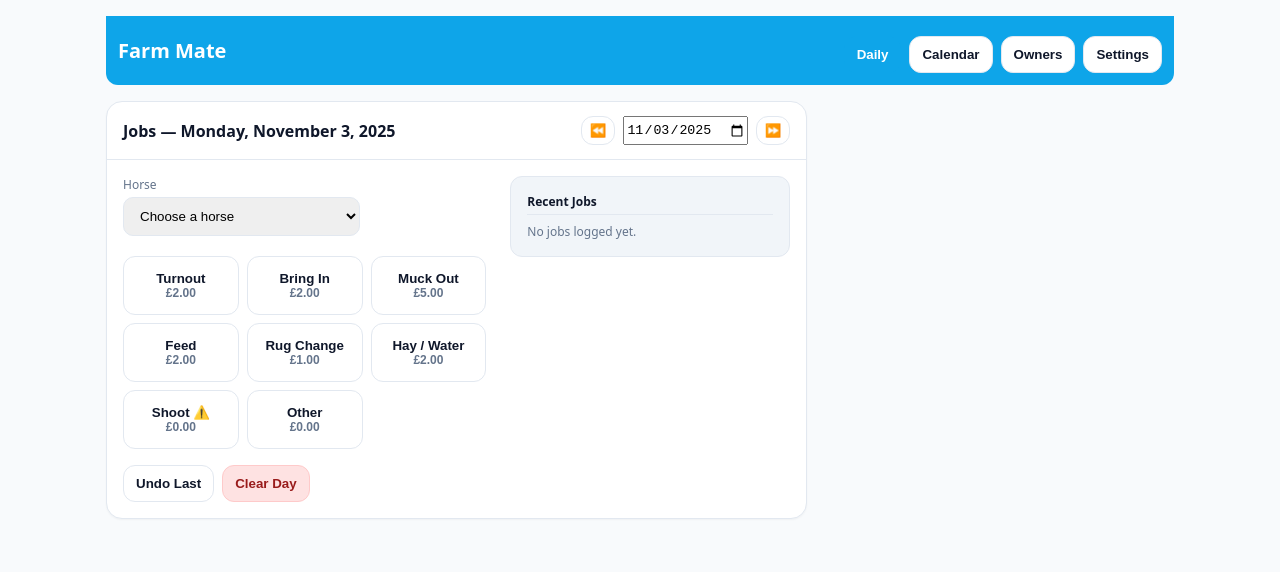
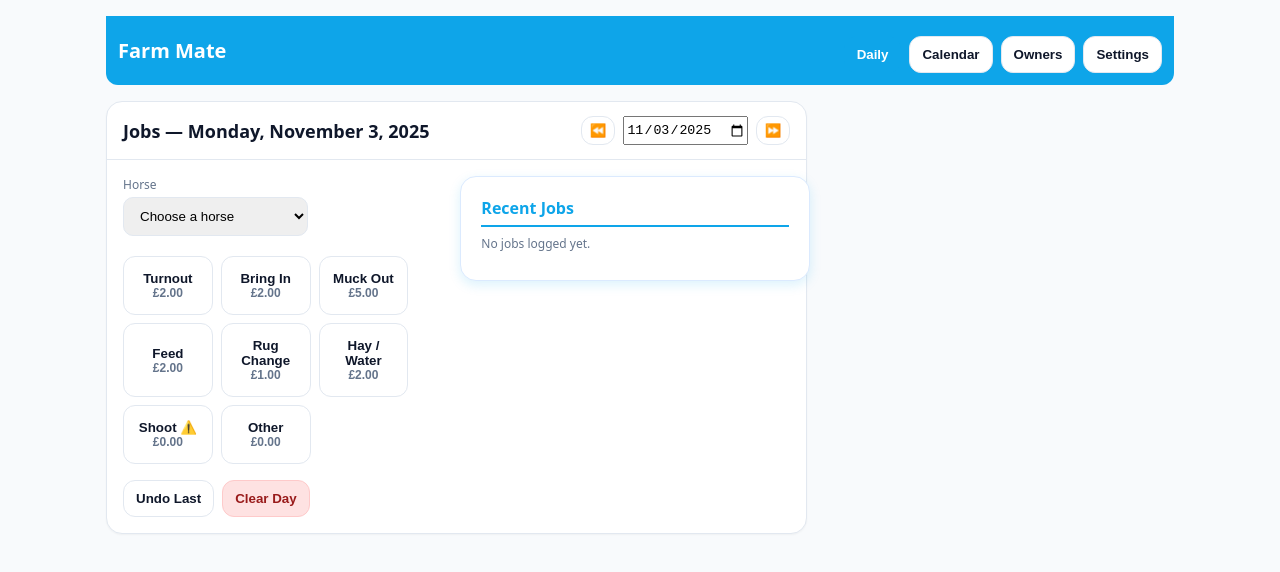
Before and after one commit to RapiDic3/farm-mate, a React (Vite) app: page / in a window 1280 px wide. Shown: the top 572 px of the page. Built offline with nearby package versions, Linux system fonts and the light colour scheme; the HTML template or start-up script is replaced by a standard one.

Commit message:
Update App.jsx

```diff
--- a/src/App.jsx
+++ b/src/App.jsx
@@ -463,7 +463,9 @@ const DailyView = () => {
           className="header hstack"
           style={{ justifyContent: "space-between", alignItems: "center" }}
         >
-          <div style={{ fontWeight: 700 }}>Jobs — {longDate(selectedDate)}</div>
+          <div style={{ fontWeight: 700, fontSize: "18px" }}>
+            Jobs — {longDate(selectedDate)}
+          </div>
           <div className="hstack">
             <button
               className="btn sm"
@@ -490,12 +492,12 @@ const DailyView = () => {
           className="content"
           style={{
             display: "grid",
-            gridTemplateColumns: "2fr 1fr",
-            gap: "24px",
+            gridTemplateColumns: "2fr 1.2fr",
+            gap: "32px",
             alignItems: "start",
           }}
         >
-          {/* LEFT SIDE */}
+          {/* LEFT SIDE — Add Jobs */}
           <div className="stack">
             <div
               className="grid"
@@ -521,7 +523,7 @@ const DailyView = () => {
               </div>
             </div>
 
-            {/* Job buttons */}
+            {/* Job Buttons */}
             <div className="grid cols-3 jobs-grid" style={{ marginTop: "12px" }}>
               {jobs.map((j) => (
                 <button
@@ -547,21 +549,29 @@ const DailyView = () => {
             </div>
           </div>
 
-          {/* RIGHT SIDE — wider and pushed over */}
+          {/* RIGHT SIDE — Expanded Recent/Invoice */}
           <div
             className="stack"
             style={{
-              background: "#f1f5f9",
-              padding: "16px",
-              borderRadius: "12px",
-              border: "1px solid #e2e8f0",
-              minWidth: "280px",
+              background: "#ffffff",
+              padding: "20px",
+              borderRadius: "16px",
+              border: "1px solid #dbeafe",
+              boxShadow: "0 4px 12px rgba(14,165,233,0.15)",
+              minWidth: "350px",
               marginLeft: "auto",
+              transform: "translateX(20px)",
             }}
           >
             <div
               className="small"
-              style={{ fontWeight: 700, borderBottom: "1px solid #e2e8f0", paddingBottom: "4px" }}
+              style={{
+                fontWeight: 800,
+                borderBottom: "2px solid #0ea5e9",
+                paddingBottom: "6px",
+                color: "#0ea5e9",
+                fontSize: "16px",
+              }}
             >
               Recent Jobs
             </div>
@@ -569,6 +579,8 @@ const DailyView = () => {
             {todayLogs.length === 0 && (
               <div className="muted small">No jobs logged yet.</div>
             )}
+
+            <div className="stack" style={{ gap: "10px" }}>
               {todayLogs.map((l) => {
                 const h = horseMap[l.horseId];
                 const o = h ? ownerMap[h.ownerId] : null;
@@ -578,20 +590,40 @@ const DailyView = () => {
                     className="rowline small"
                     style={{
                       opacity: l.paid ? 0.6 : 1,
-                    background: "#fff",
+                      background: "#f8fafc",
                       border: "1px solid #e2e8f0",
+                      borderRadius: "10px",
+                      padding: "10px 12px",
                     }}
                   >
                     <div>
-                    <div style={{ fontWeight: 600 }}>
+                      <div
+                        style={{
+                          fontWeight: 700,
+                          fontSize: "14px",
+                          color: "#0f172a",
+                        }}
+                      >
                         {l.jobLabel} — {h?.name || "Horse"} {l.paid && "✅"}
                       </div>
-                    <div className="muted">
+                      <div
+                        className="muted"
+                        style={{ fontSize: "13px", color: "#64748b" }}
+                      >
                         {o?.name || "Owner"} • {fmtDate(l.ts)}
                       </div>
                     </div>
-                  <div className="hstack">
-                    <div className="badge">{GBP.format(l.price)}</div>
+                    <div className="hstack" style={{ justifyContent: "end" }}>
+                      <div
+                        className="badge"
+                        style={{
+                          fontSize: "13px",
+                          background: "#0ea5e9",
+                          color: "#fff",
+                        }}
+                      >
+                        {GBP.format(l.price)}
+                      </div>
                       <button
                         className="btn sm ghost"
                         onClick={() => removeLog(l.id)}
@@ -602,23 +634,30 @@ const DailyView = () => {
                   </div>
                 );
               })}
+            </div>
 
             {todayLogs.length > 0 && (
               <>
                 <div
                   style={{
-                    fontWeight: 700,
-                    marginTop: "8px",
+                    fontWeight: 800,
+                    marginTop: "10px",
                     textAlign: "right",
-                    borderTop: "1px solid #e2e8f0",
-                    paddingTop: "4px",
+                    borderTop: "2px solid #e2e8f0",
+                    paddingTop: "6px",
+                    fontSize: "15px",
                   }}
                 >
                   Total {GBP.format(todayTotal)}
                 </div>
                 <button
                   className="btn primary block"
-                  style={{ marginTop: "6px" }}
+                  style={{
+                    marginTop: "10px",
+                    padding: "10px",
+                    fontSize: "15px",
+                    fontWeight: "700",
+                  }}
                   onClick={markAllPaid}
                 >
                   💰 Mark All as Paid
@@ -630,12 +669,19 @@ const DailyView = () => {
               <div
                 className="stack"
                 style={{
-                  marginTop: "12px",
+                  marginTop: "16px",
                   borderTop: "2px solid #0ea5e9",
-                  paddingTop: "8px",
+                  paddingTop: "10px",
+                  fontSize: "14px",
                 }}
               >
-                <div style={{ fontWeight: 700, color: "#0ea5e9" }}>
+                <div
+                  style={{
+                    fontWeight: 800,
+                    color: "#0ea5e9",
+                    marginBottom: "4px",
+                  }}
+                >
                   Invoice Summary
                 </div>
                 {paidJobs.map((p) => (
@@ -643,7 +689,14 @@ const DailyView = () => {
                     {p.jobLabel} — {fmtDate(p.ts)} • {GBP.format(p.price)}
                   </div>
                 ))}
-                <div style={{ fontWeight: 700, marginTop: "4px" }}>
+                <div
+                  style={{
+                    fontWeight: 800,
+                    marginTop: "8px",
+                    color: "#0f172a",
+                    textAlign: "right",
+                  }}
+                >
                   Paid Total: {GBP.format(paidTotal)}
                 </div>
               </div>
@@ -654,6 +707,7 @@ const DailyView = () => {
     </div>
   );
 };
+
 
 
 
```
Lines whose indentation alone changed are shown as unchanged.
